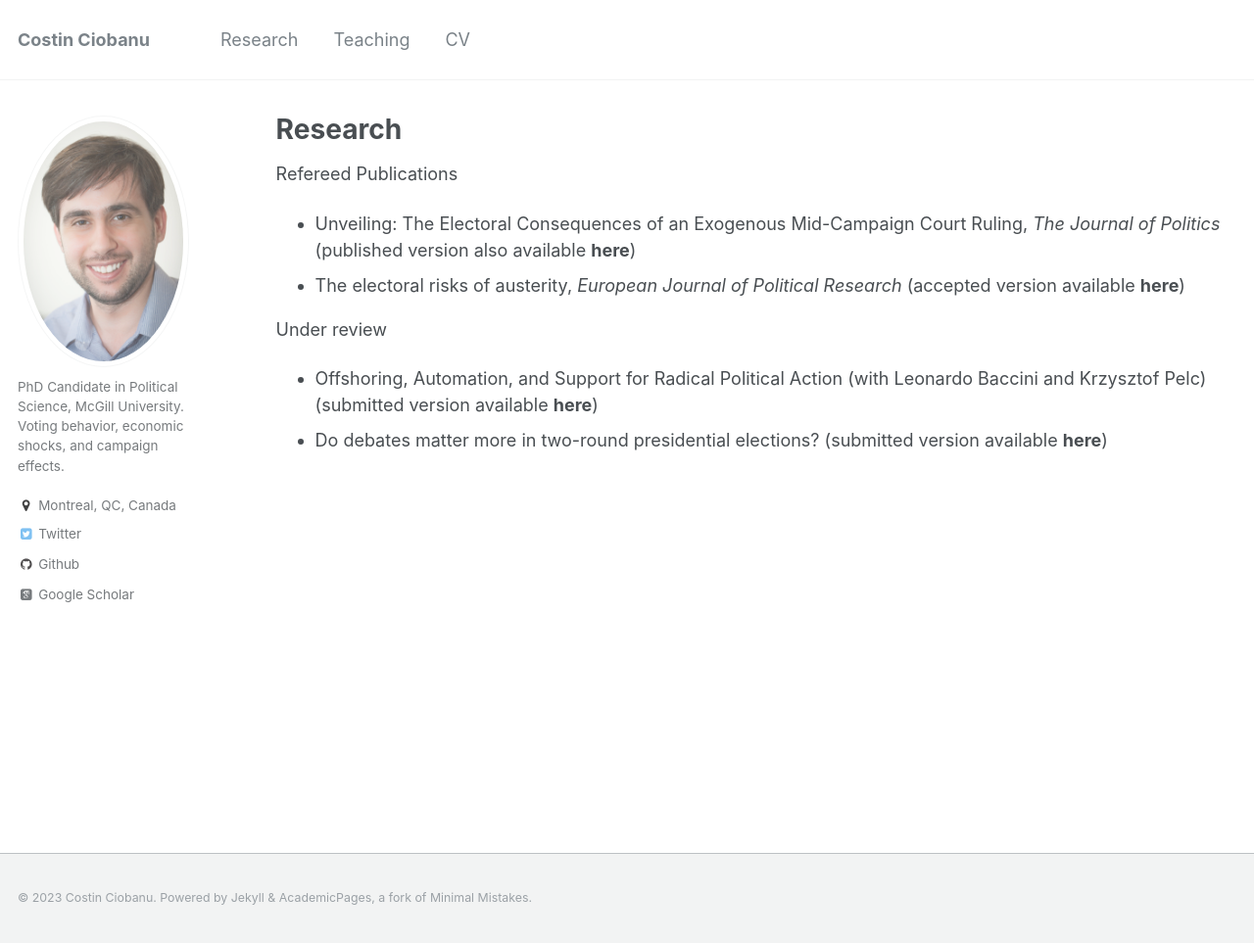
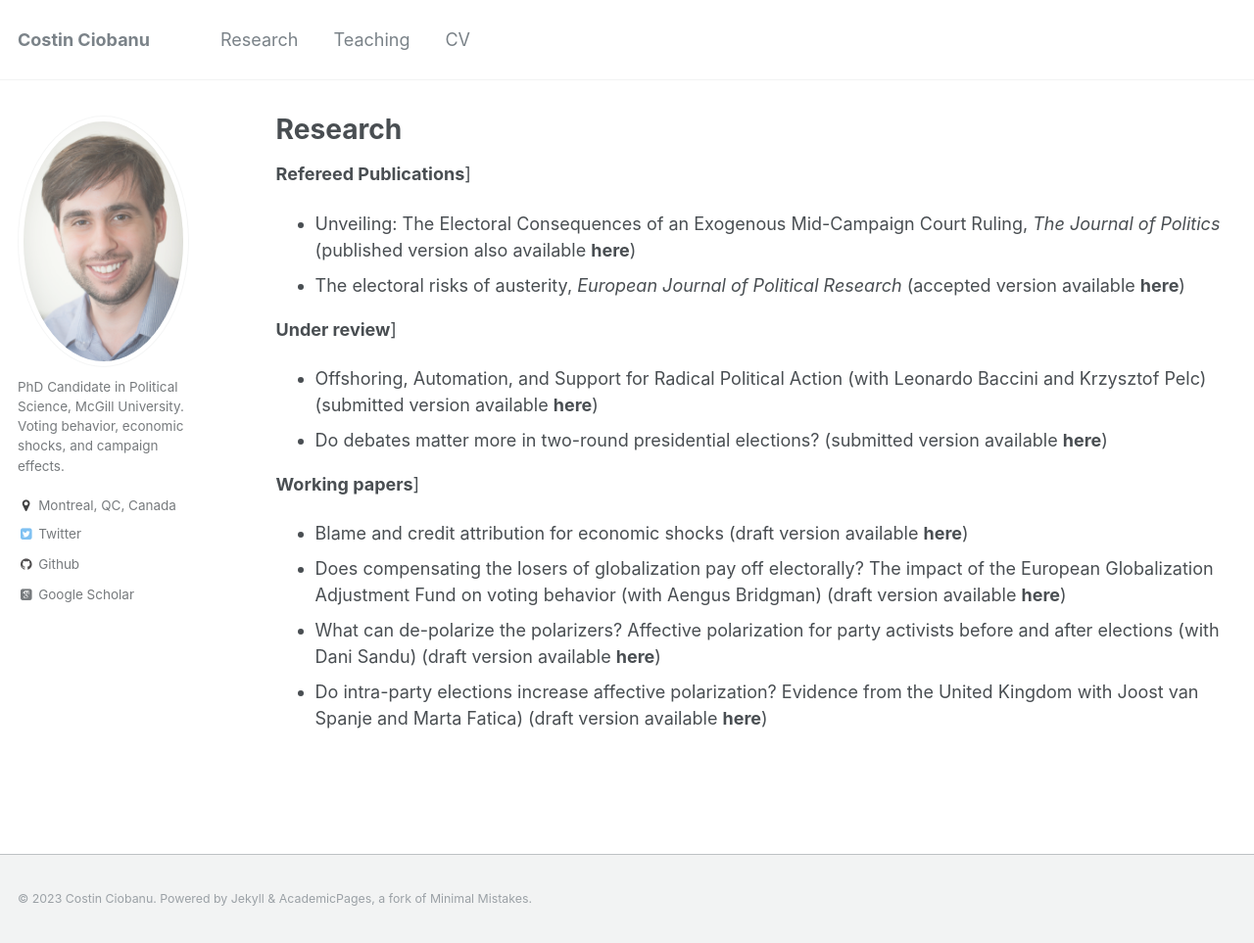
Before and after one commit to costinciobanu/costinciobanu.github.io, a Jekyll site: the page built from _pages/research.md, in a window 1280 px wide and 963 px high. Shown: the whole window at 98% size. Built offline with Jekyll 4.4.1, drawn with Linux system fonts in a browser that asks for light colours; some web fonts are replaced.

Commit message:
Update research.md

```diff
--- a/_pages/research.md
+++ b/_pages/research.md
@@ -5,11 +5,21 @@ permalink: /research/
 author_profile: true
 ---
 
-Refereed Publications
+<b>Refereed Publications</b>]
 
 * [Unveiling: The Electoral Consequences of an Exogenous Mid-Campaign Court Ruling](https://www.journals.uchicago.edu/doi/pdf/10.1086/711177), <em>The Journal of Politics</em> (published version also available [<b>here</b>](https://www.dropbox.com/s/f9fobl6ehr5ua9s/Paper_JOP.pdf?dl=0))
 * The electoral risks of austerity,  <em>European Journal of Political Research</em> (accepted version available [<b>here</b>](https://www.dropbox.com/s/pu8rum0cgivukib/Ciobanu%20-%20Austerity.pdf?dl=0))
 
-Under review
+
+<b>Under review</b>]
+
 * Offshoring, Automation, and Support for Radical Political Action (with Leonardo Baccini and Krzysztof Pelc) (submitted version available [<b>here</b>](https://www.dropbox.com/s/8pe5detnvy8pwak/Baccini%20Ciobanu%20Pelc%20-%20Automation%20Offshoring.pdf?dl=0))
 * Do debates matter more in two-round presidential elections? (submitted version available [<b>here</b>](https://www.dropbox.com/s/8obtp0nqgqdp6fd/Ciobanu%20-%20Debates.pdf?dl=0))
+
+
+<b>Working papers</b>]
+
+* Blame and credit attribution for economic shocks (draft version available [<b>here</b>](https://www.dropbox.com/s/8wwrf40nsejprda/Ciobanu%20-%20Blame%20attribution.pdf?dl=0))
+* Does compensating the losers of globalization pay off electorally? The impact of the European Globalization Adjustment Fund on voting behavior (with Aengus Bridgman) (draft version available [<b>here</b>](https://www.dropbox.com/s/7cnnrirxggaaebk/Ciobanu%20and%20Bridgman%20-%20EGF.pdf?dl=0))
+* What can de-polarize the polarizers? Affective polarization for party activists before and after elections (with Dani Sandu) (draft version available [<b>here</b>](https://www.dropbox.com/s/o2ukgnwatc79457/Ciobanu%20and%20Sandu%20-%20Affective%20polarization.pdf?dl=0))
+* Do intra-party elections increase affective polarization? Evidence from the United Kingdom with Joost van Spanje and Marta Fatica) (draft version available [<b>here</b>](https://www.dropbox.com/s/4fq9jtjd34ctbs5/Ciobanu%20-%20Tory%20race.pdf?dl=0))
```
